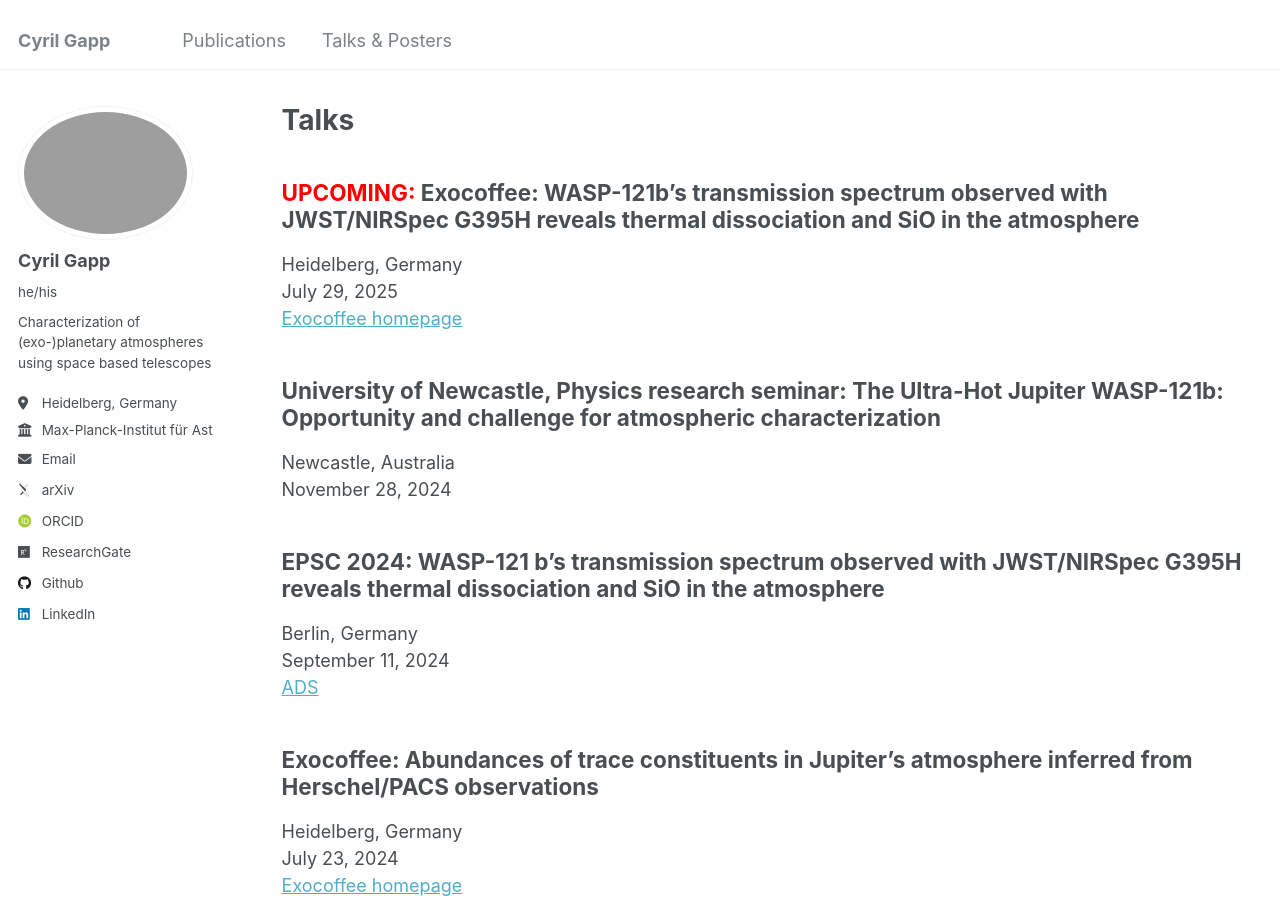
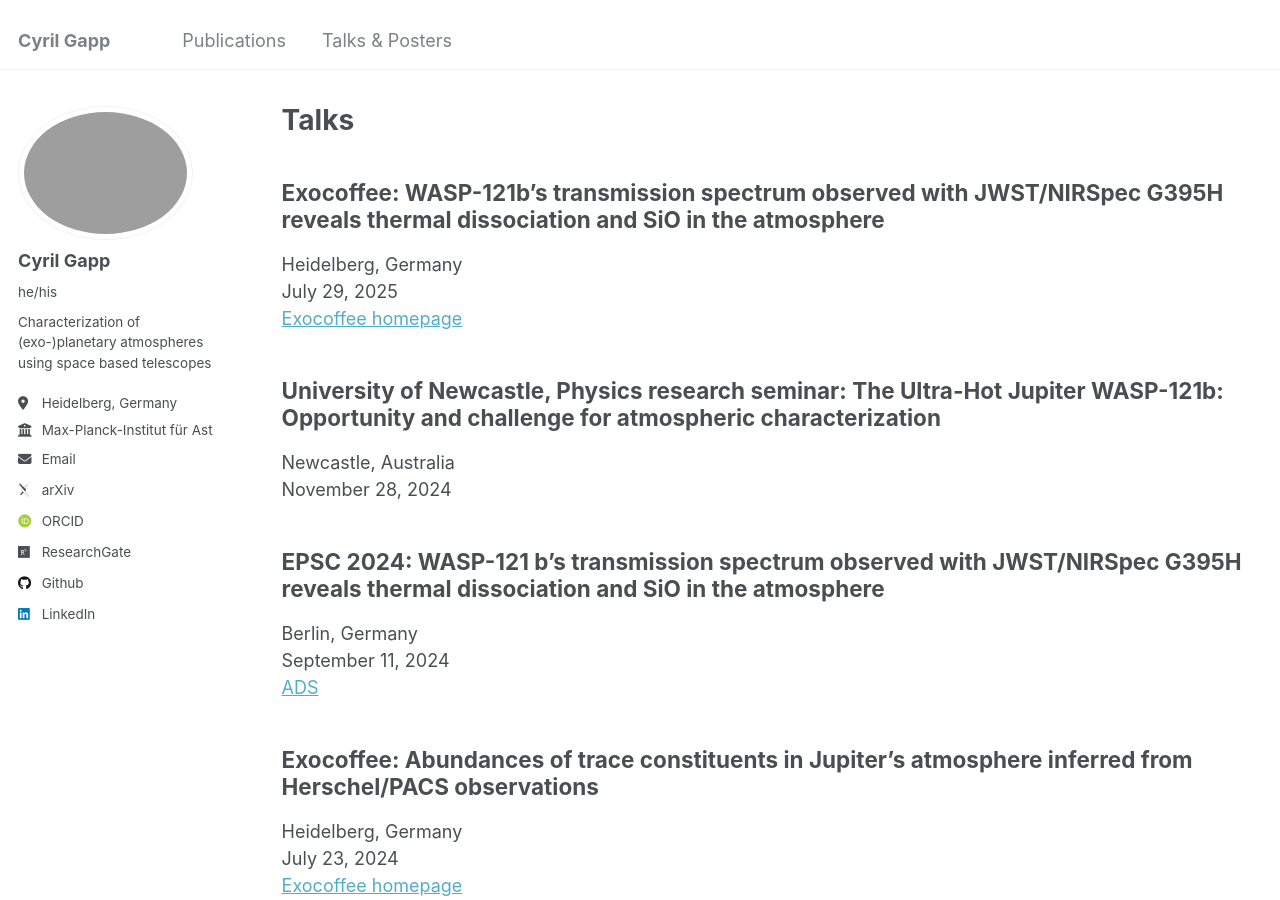
Before and after one commit to gapp-c/gapp-c.github.io, a Jekyll site: the page built from _pages/talks.md, in a window 1280 px wide and 900 px high. Built offline with Jekyll 4.4.1, drawn with Linux system fonts in a browser that asks for light colours; some web fonts are replaced.

Commit message:
exocoffee update

```diff
--- a/_pages/talks.md
+++ b/_pages/talks.md
@@ -5,7 +5,7 @@ permalink: /talks/
 author_profile: true
 ---
 
-<span style="color:red">UPCOMING:</span> Exocoffee: WASP-121b's transmission spectrum observed with JWST/NIRSpec G395H reveals thermal dissociation and SiO in the atmosphere
+Exocoffee: WASP-121b's transmission spectrum observed with JWST/NIRSpec G395H reveals thermal dissociation and SiO in the atmosphere
 ----------------------------------------------------------------------------
 Heidelberg, Germany
 July 29, 2025
```
Also changed, not shown: 1 other file.
